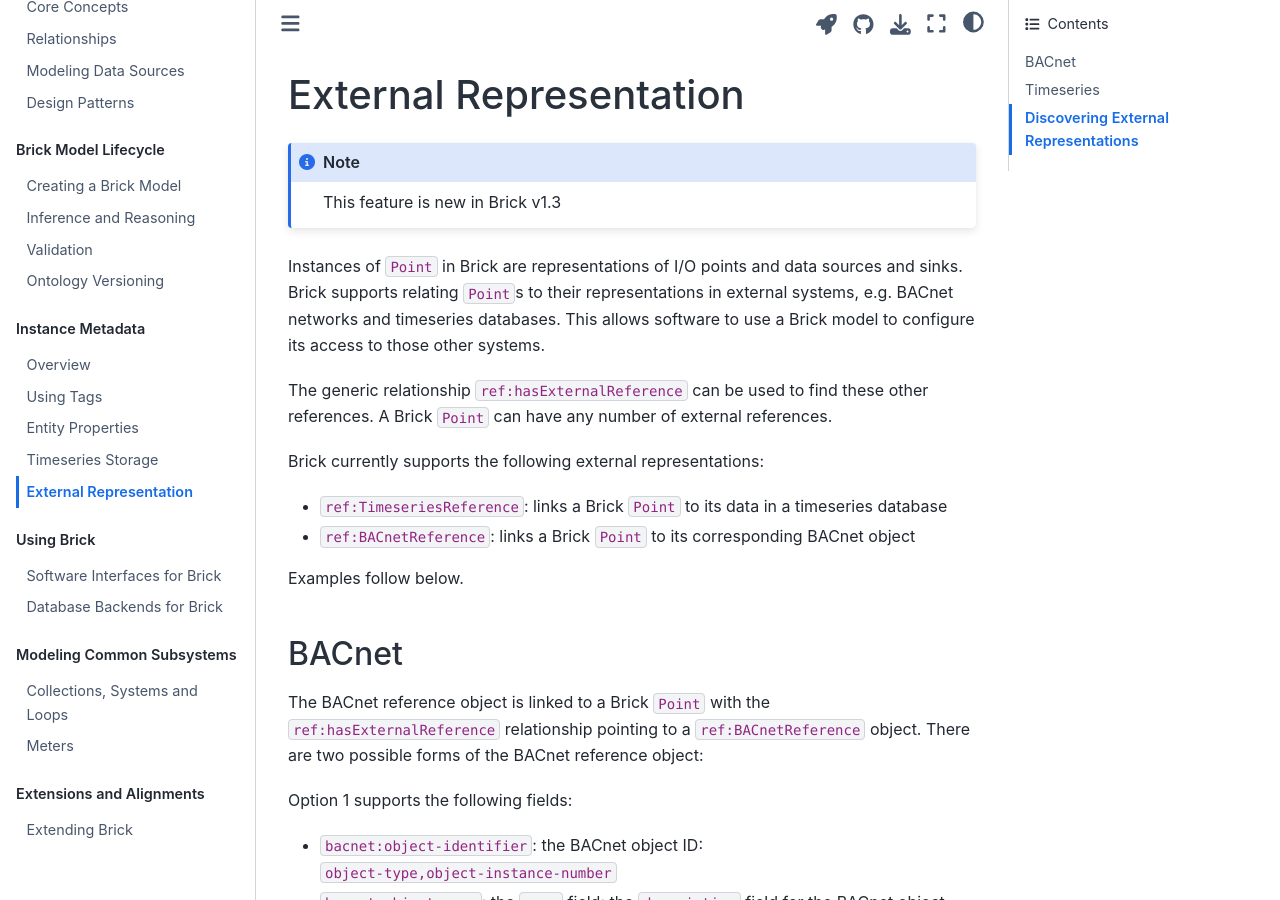
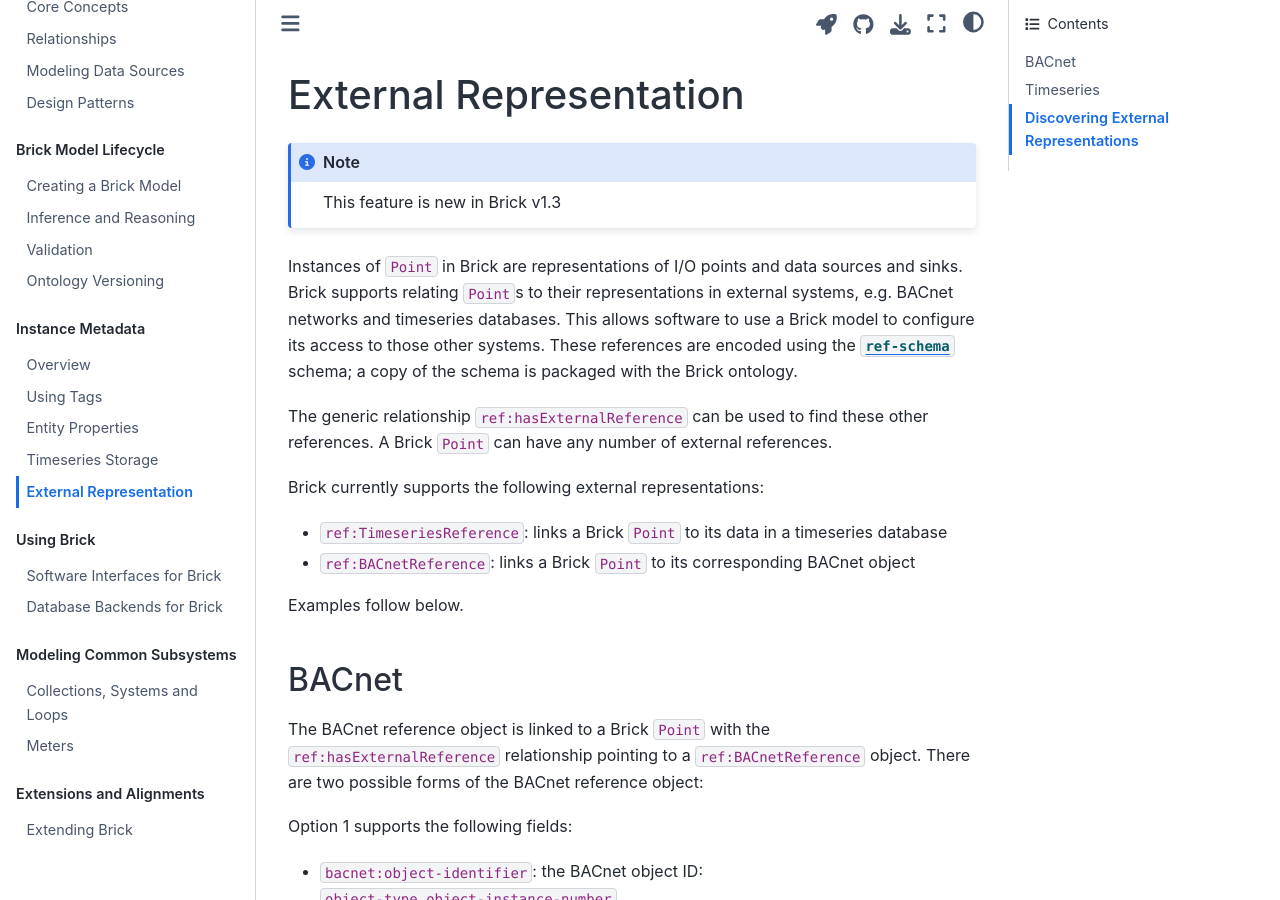
Before and after one commit to BrickSchema/docs, a Jupyter Book: the page built from metadata/external-representations.md, in a window 1280 px wide and 900 px high. Built offline with Jupyter Book 1.0.4 settings and Sphinx 7.4.7 and the Sphinx Book theme 1.1.4, drawn with Linux system fonts in a browser that asks for light colours.

Commit message:
more refs

```diff
--- a/metadata/external-representations.md
+++ b/metadata/external-representations.md
@@ -20,6 +20,7 @@ This feature is new in Brick v1.3
 Instances of `Point` in Brick are representations of I/O points and data sources and sinks.
 Brick supports relating `Point`s to their representations in external systems, e.g. BACnet networks and timeseries databases.
 This allows software to use a Brick model to configure its access to those other systems.
+These references are encoded using the [`ref-schema`](https://github.com/gtfierro/ref-schema) schema; a copy of the schema is packaged with the Brick ontology.
 
 The generic relationship `ref:hasExternalReference` can be used to find these other references.
 A Brick `Point` can have any number of external references.
```
